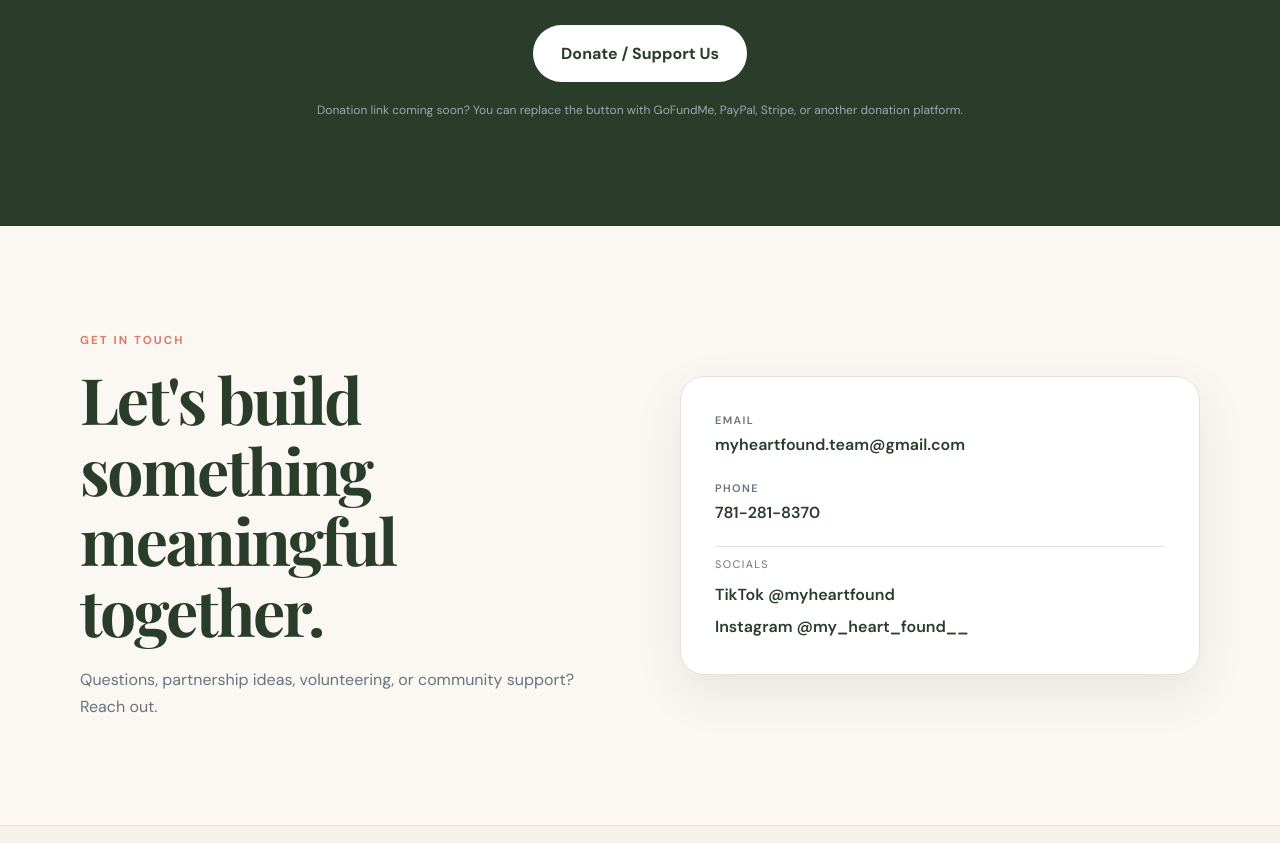
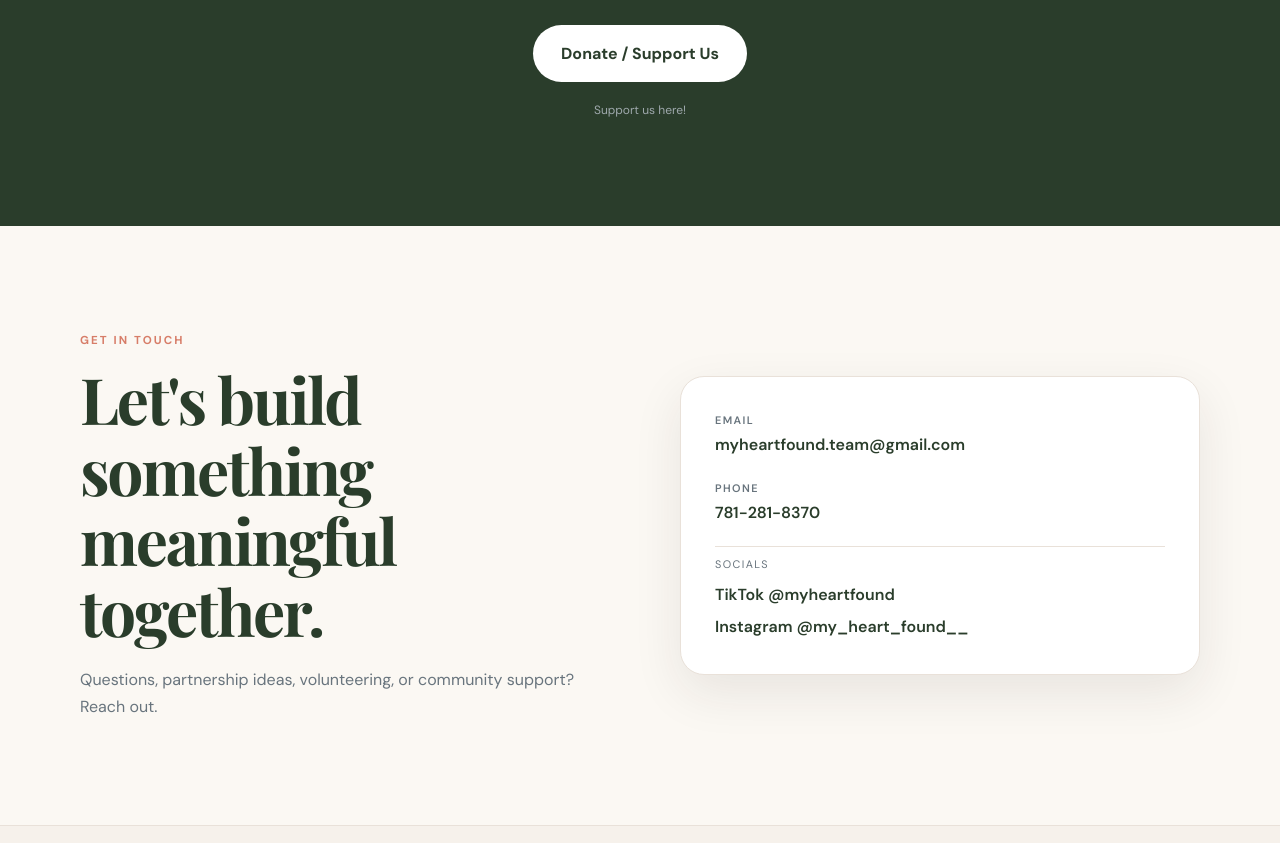
Before and after one commit to myheartfoundteam/myheartfound, a plain HTML site: page index.html in a window 1280 px wide. Shown: the part 3009-3852 px from the top of the page. Drawn offline with nearby package versions, Linux system fonts and the light colour scheme.

Commit message:
Update index.html

```diff
--- a/index.html
+++ b/index.html
@@ -124,7 +124,7 @@
         </p>
         <!-- Replace the button URL below with your real donation page. -->
         <a class="button primary large" href="mailto:myheartfound.team@gmail.com?subject=Donation%20to%20myheartfound">Donate / Support Us</a>
-        <p class="small-note">Donation link coming soon? You can replace the button with GoFundMe, PayPal, Stripe, or another donation platform.</p>
+        <p class="small-note">Support us here!</p>
       </div>
     </section>
 
```
